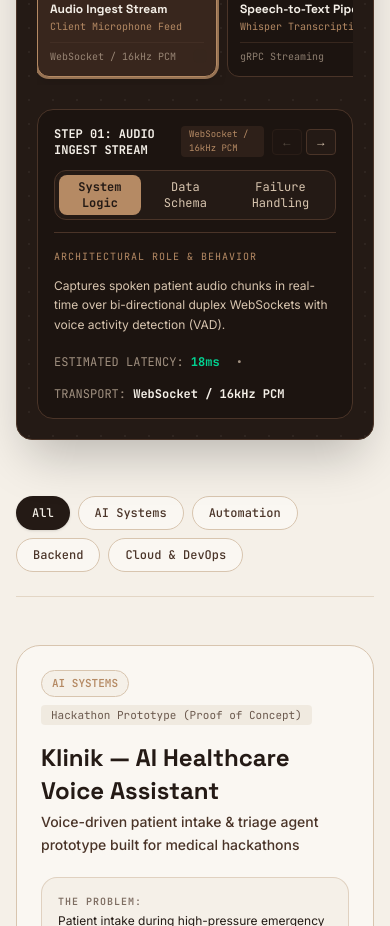
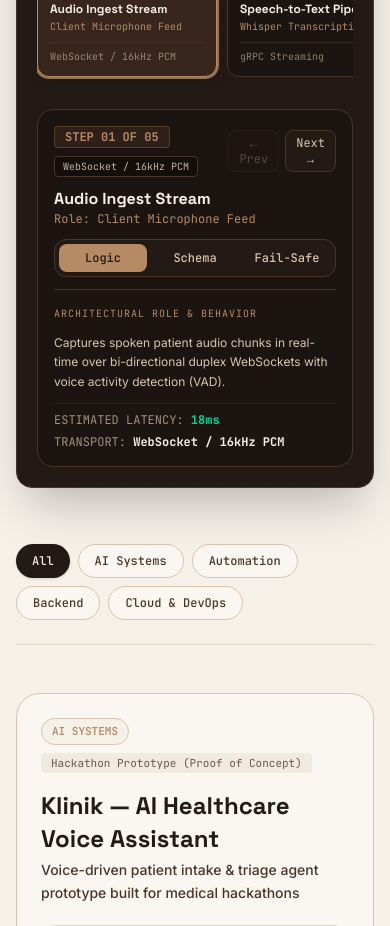
Before and after one commit to Charleskojomark/charlesmark-tech, a Next.js app: page /work in a window 390 px wide. Shown: the part 1040-1966 px from the top of the page. Built offline with nearby package versions, Linux system fonts and the light colour scheme.

Commit message:
fix(mobile): stacked inspector header, responsive grid tabs, no-scrollbar, and clean latency footer

```diff
--- a/src/app/globals.css
+++ b/src/app/globals.css
@@ -81,6 +81,18 @@
   background: #B58A64;
 }
 
+/* Hide scrollbars for swipeable tracks */
+.no-scrollbar::-webkit-scrollbar {
+  display: none !important;
+  width: 0 !important;
+  height: 0 !important;
+}
+
+.no-scrollbar {
+  -ms-overflow-style: none !important;
+  scrollbar-width: none !important;
+}
+
 /* Caret animation */
 @keyframes blink {
   0%, 100% { opacity: 1; }
--- a/src/components/ProjectSystemDesign.tsx
+++ b/src/components/ProjectSystemDesign.tsx
@@ -435,27 +435,28 @@
 
       {/* Detailed Node Inspector Panel - Instantly in viewport directly under the compact step bar */}
       <div className="relative z-10 mt-4 sm:mt-6 p-4 sm:p-6 rounded-2xl bg-[#1C1410] border border-[#4A3428]">
-        {/* Inspector Sub-Tabs & Mobile Step Navigator */}
-        <div className="flex flex-col sm:flex-row sm:items-center justify-between gap-3 pb-3 sm:pb-4 border-b border-[#4A3428]">
-          <div className="flex items-center justify-between sm:justify-start gap-2">
-            <div className="flex items-center gap-2">
-              <span className="font-mono text-xs font-bold text-[#F5F0E8] uppercase">
-                STEP 0{activeNodeIndex + 1}: {activeNode.name}
+        {/* Inspector Header: Clean stacked layout on mobile so titles never wrap awkwardly */}
+        <div className="space-y-3 pb-3 sm:pb-4 border-b border-[#4A3428]">
+          <div className="flex items-center justify-between gap-2">
+            <div className="flex items-center gap-2 flex-wrap">
+              <span className="font-mono text-xs font-bold text-[#B58A64] bg-[#2E2019] px-2.5 py-0.5 rounded border border-[#B58A64]/30">
+                STEP 0{activeNodeIndex + 1} OF 0{currentFlow.nodes.length}
               </span>
-              <span className="font-mono text-[9px] text-[#B58A64] bg-[#2E2019] px-2 py-0.5 rounded">
+              <span className="font-mono text-[10px] text-[#D8C5AF]/90 bg-[#140E0B] px-2 py-0.5 rounded border border-[#4A3428]">
                 {activeNode.protocol}
               </span>
             </div>
 
             {/* Quick Step Controls on Mobile */}
-            <div className="flex sm:hidden items-center gap-1">
+            <div className="flex items-center gap-1.5">
               <button
                 type="button"
                 disabled={activeNodeIndex === 0}
                 onClick={() => setActiveNodeIndex((i) => Math.max(0, i - 1))}
-                className="px-2 py-1 rounded bg-[#241A15] border border-[#4A3428] text-xs font-mono text-[#D8C5AF] disabled:opacity-30"
+                className="px-2.5 py-1 rounded-lg bg-[#241A15] border border-[#4A3428] text-xs font-mono text-[#D8C5AF] hover:text-[#F5F0E8] disabled:opacity-30 disabled:cursor-not-allowed cursor-pointer"
+                aria-label="Previous step"
               >
-                &larr;
+                &larr; Prev
               </button>
               <button
                 type="button"
@@ -465,46 +466,60 @@
                     Math.min(currentFlow.nodes.length - 1, i + 1)
                   )
                 }
-                className="px-2 py-1 rounded bg-[#241A15] border border-[#4A3428] text-xs font-mono text-[#D8C5AF] disabled:opacity-30"
+                className="px-2.5 py-1 rounded-lg bg-[#241A15] border border-[#4A3428] text-xs font-mono text-[#D8C5AF] hover:text-[#F5F0E8] disabled:opacity-30 disabled:cursor-not-allowed cursor-pointer"
+                aria-label="Next step"
               >
-                &rarr;
+                Next &rarr;
               </button>
             </div>
           </div>
 
-          <div className="flex items-center gap-1.5 bg-[#241A15] p-1 rounded-xl border border-[#4A3428]">
+          <div>
+            <h4 className="font-display font-bold text-base sm:text-xl text-[#F5F0E8] leading-tight">
+              {activeNode.name}
+            </h4>
+            <span className="font-mono text-xs text-[#B58A64] block mt-0.5">
+              Role: {activeNode.role}
+            </span>
+          </div>
+
+          {/* Responsive 3-Column Tab Bar (Never overflows or truncates) */}
+          <div className="grid grid-cols-3 gap-1 bg-[#241A15] p-1 rounded-xl border border-[#4A3428]">
             <button
               type="button"
               onClick={() => setActiveTab("flow")}
-              className={`px-3 py-1 rounded-lg text-xs font-mono transition-colors cursor-pointer ${
+              className={`py-1.5 px-2 rounded-lg text-xs font-mono font-medium transition-colors text-center cursor-pointer ${
                 activeTab === "flow"
                   ? "bg-[#B58A64] text-[#241A15] font-bold"
                   : "text-[#D8C5AF] hover:text-[#F5F0E8]"
               }`}
             >
-              System Logic
+              <span className="sm:hidden">Logic</span>
+              <span className="hidden sm:inline">System Logic</span>
             </button>
             <button
               type="button"
               onClick={() => setActiveTab("payload")}
-              className={`px-3 py-1 rounded-lg text-xs font-mono transition-colors cursor-pointer ${
+              className={`py-1.5 px-2 rounded-lg text-xs font-mono font-medium transition-colors text-center cursor-pointer ${
                 activeTab === "payload"
                   ? "bg-[#B58A64] text-[#241A15] font-bold"
                   : "text-[#D8C5AF] hover:text-[#F5F0E8]"
               }`}
             >
-              Data Schema
+              <span className="sm:hidden">Schema</span>
+              <span className="hidden sm:inline">Data Schema</span>
             </button>
             <button
               type="button"
               onClick={() => setActiveTab("failure")}
-              className={`px-3 py-1 rounded-lg text-xs font-mono transition-colors cursor-pointer ${
+              className={`py-1.5 px-2 rounded-lg text-xs font-mono font-medium transition-colors text-center cursor-pointer ${
                 activeTab === "failure"
                   ? "bg-[#B58A64] text-[#241A15] font-bold"
                   : "text-[#D8C5AF] hover:text-[#F5F0E8]"
               }`}
             >
-              Failure Handling
+              <span className="sm:hidden">Fail-Safe</span>
+              <span className="hidden sm:inline">Fail-Safe Recovery</span>
             </button>
           </div>
         </div>
@@ -519,9 +534,9 @@
               <p className="text-xs sm:text-sm text-[#D8C5AF] leading-relaxed">
                 {activeNode.description}
               </p>
-              <div className="flex flex-wrap items-center gap-4 text-xs font-mono text-[#D8C5AF]/70 pt-2">
+              <div className="flex flex-col sm:flex-row sm:items-center gap-1.5 sm:gap-4 text-xs font-mono text-[#D8C5AF]/70 pt-2 border-t border-[#4A3428]/40 mt-3">
                 <span>ESTIMATED LATENCY: <strong className="text-emerald-400">{activeNode.latency}</strong></span>
-                <span>•</span>
+                <span className="hidden sm:inline text-[#D8C5AF]/30">•</span>
                 <span>TRANSPORT: <strong className="text-[#F5F0E8]">{activeNode.protocol}</strong></span>
               </div>
             </div>
```
